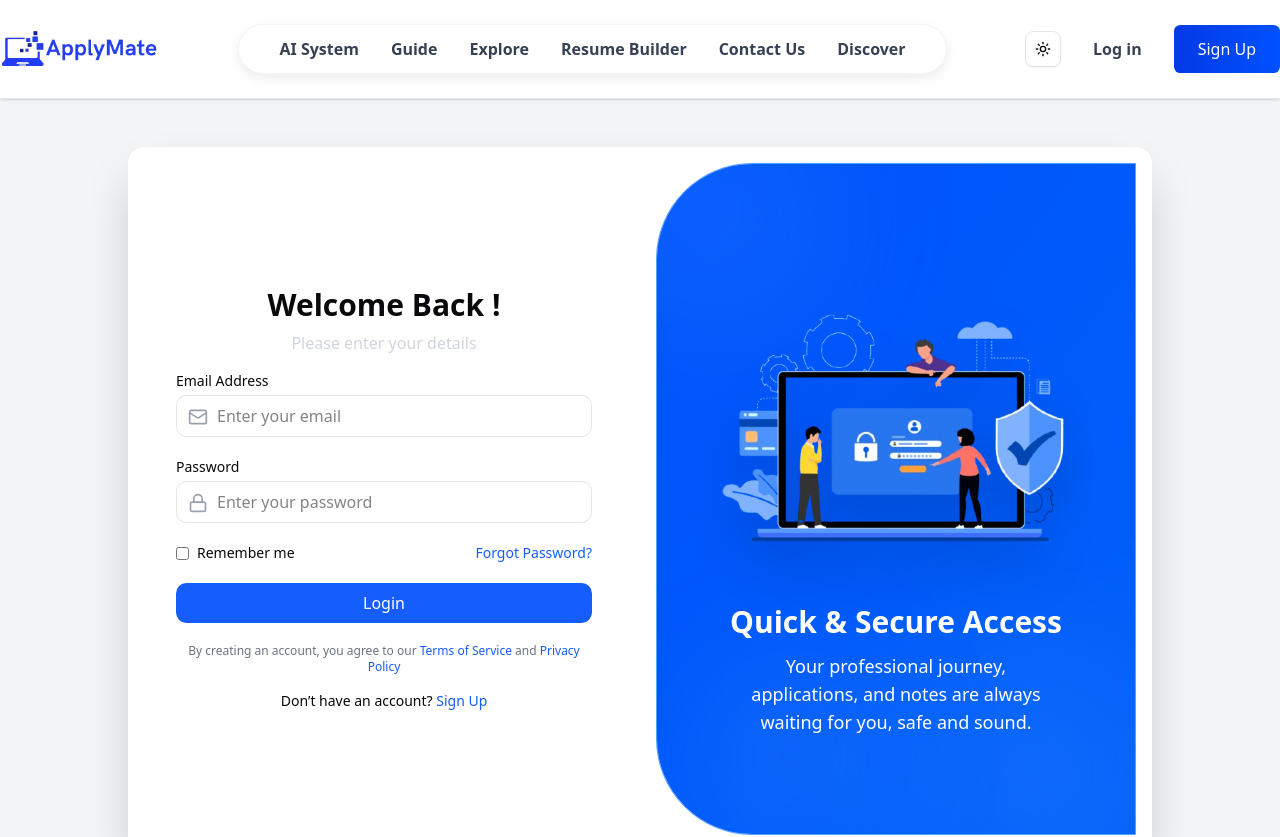
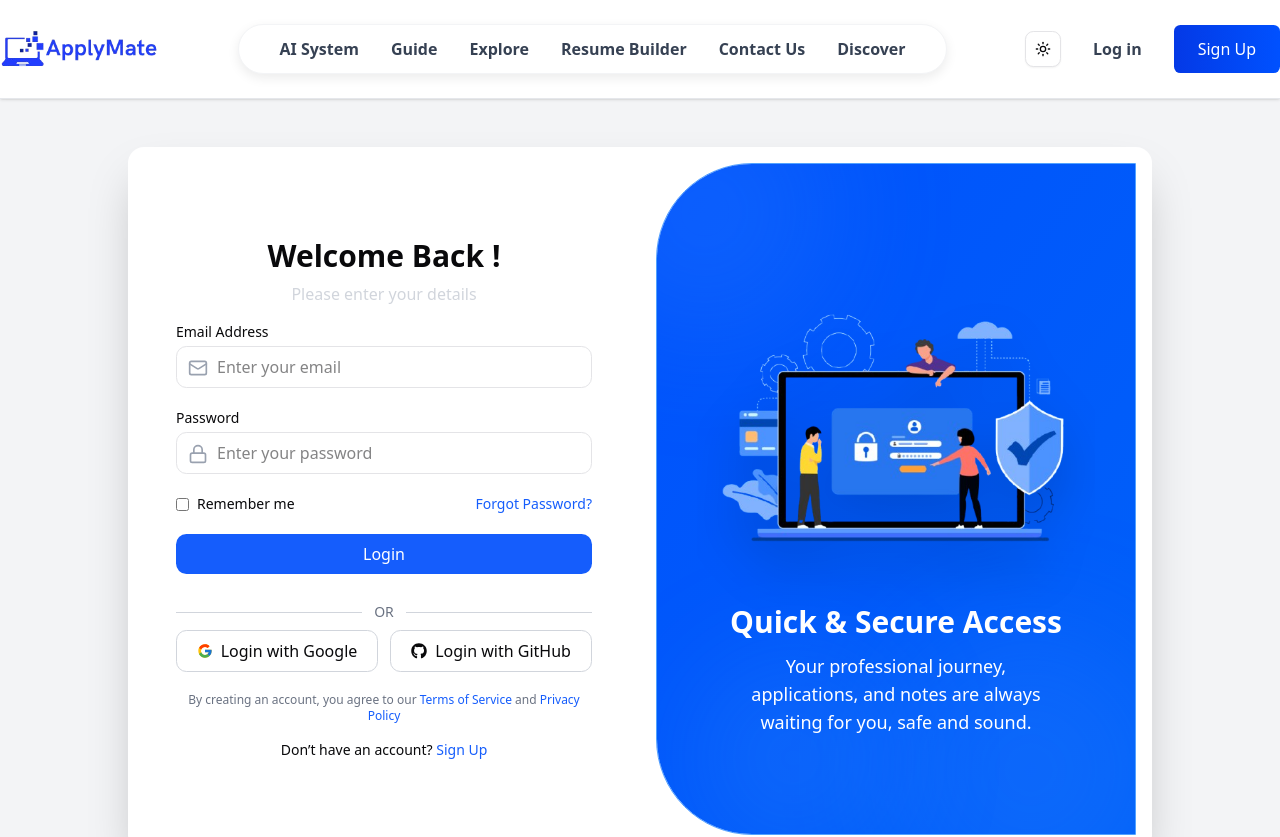
Before and after one commit to iftekhar08019/apply_mate, a Next.js app: page /login in a window 1280 px wide. Shown: the top 837 px of the page. Built offline with nearby package versions, Linux system fonts and the light colour scheme.

Commit message:
added github in and client.

```diff
--- a/src/app/(auth)/login/components/login-form.tsx
+++ b/src/app/(auth)/login/components/login-form.tsx
@@ -2,7 +2,10 @@
 import React from "react";
 import { useForm } from "react-hook-form";
 import { Mail, Lock } from "lucide-react";
+import { FaGithub } from "react-icons/fa";
 import Link from "next/link";
+import { FcGoogle } from "react-icons/fc";
+import { signIn } from "next-auth/react";
 
 type FormValues = {
   email: string;
@@ -22,7 +25,7 @@ export default function LoginForm() {
   };
 
   return (
-    <form onSubmit={handleSubmit(onSubmit)} className="space-y-5 ">
+    <form onSubmit={handleSubmit(onSubmit)} className="space-y-5">
       {/* Email */}
       <div>
         <label className="block text-sm font-medium mb-1">Email Address</label>
@@ -94,7 +97,36 @@ export default function LoginForm() {
         Login
       </button>
 
-      <p className="text-xs text-gray-500 text-center">
+      {/* Or Divider */}
+      <div className="flex items-center gap-3 mt-2 mb-2">
+        <hr className="flex-1 border-gray-300" />
+        <span className="text-gray-500 text-sm">OR</span>
+        <hr className="flex-1 border-gray-300" />
+      </div>
+
+      {/* Social Login Buttons */}
+      <div className="flex gap-3">
+        <button
+          type="button"
+          className="flex-1 flex items-center justify-center gap-2 border border-gray-300 rounded-lg py-2 hover:bg-gray-100  dark:hover:bg-gray-800 transition"
+        >
+          <FcGoogle />
+          Login with Google
+        </button>
+        <button
+          onClick={() => signIn("github", {
+            callbackUrl: "http://localhost:3000"
+          })}
+          type="button"
+          className="flex-1 flex items-center justify-center gap-2 border border-gray-300 rounded-lg py-2 hover:bg-gray-100 dark:hover:bg-gray-800 transition"
+        >
+          <FaGithub />
+          Login with GitHub
+        </button>
+      </div>
+
+      {/* Terms */}
+      <p className="text-xs text-gray-500 text-center mt-3">
         By creating an account, you agree to our{" "}
         <Link href="/" className="text-blue-600 hover:underline">
           Terms of Service
@@ -103,7 +135,6 @@ export default function LoginForm() {
         <Link href="/" className="text-blue-600 hover:underline">
           Privacy Policy
         </Link>
-
       </p>
     </form>
   );
--- a/src/app/(auth)/signup/components/signup-form.tsx
+++ b/src/app/(auth)/signup/components/signup-form.tsx
@@ -5,6 +5,7 @@ import { Mail, Lock, User, AlertCircle } from "lucide-react";
 import { motion } from "framer-motion";
 
 import { FcGoogle } from "react-icons/fc";
+import { FaGithub } from "react-icons/fa";
 
 type FormValues = {
   fullName: string;
@@ -13,7 +14,6 @@ type FormValues = {
   confirmPassword: string;
   terms: boolean;
 };
-
 
 export default function SignUpForm() {
   const {
@@ -103,10 +103,7 @@ export default function SignUpForm() {
       >
         {/* Full Name */}
         <motion.div variants={itemVariants}>
-          <label
-            htmlFor="fullName"
-            className="block text-sm font-medium  mb-1"
-          >
+          <label htmlFor="fullName" className="block text-sm font-medium  mb-1">
             Full Name
           </label>
           <div className="relative">
@@ -132,10 +129,7 @@ export default function SignUpForm() {
 
         {/* Email */}
         <motion.div variants={itemVariants}>
-          <label
-            htmlFor="email"
-            className="block text-sm font-medium  mb-1"
-          >
+          <label htmlFor="email" className="block text-sm font-medium  mb-1">
             Email Address
           </label>
           <div className="relative">
@@ -167,10 +161,7 @@ export default function SignUpForm() {
 
         {/* Password */}
         <motion.div variants={itemVariants}>
-          <label
-            htmlFor="password"
-            className="block text-sm font-medium  mb-1"
-          >
+          <label htmlFor="password" className="block text-sm font-medium  mb-1">
             Password
           </label>
           <div className="relative">
@@ -228,7 +219,7 @@ export default function SignUpForm() {
               className={`w-full pl-10 pr-3 py-2.5 bg-white/5 border rounded-lg focus:outline-none focus:ring-2 transition-all duration-300 ${
                 errors.confirmPassword
                   ? "border-red-500/50 focus:ring-red-500"
-                  : "border-white/20 focus:ring-blue-500"
+                  : " focus:ring-blue-500"
               }`}
             />
           </div>
@@ -280,6 +271,7 @@ export default function SignUpForm() {
       </motion.form>
 
       {/* Divider */}
+
       <div className="my-6 flex items-center gap-3">
         <hr className="w-full border-t-2 border-gray-800" />
         <span className="text-sm">OR</span>
@@ -287,14 +279,22 @@ export default function SignUpForm() {
       </div>
 
       {/* Social Signup */}
-      <motion.button
-        whileTap={{ scale: 0.98 }}
-        className="w-full flex items-center justify-center gap-3 py-2.5 border border-blue-600 rounded-lg hover:bg-white/10 transition-colors duration-300"
-      >
-
-    <FcGoogle/>
-        Sign Up with Google
-      </motion.button>
+      <div className="flex gap-2">
+        <button
+          type="button"
+          className="flex-1 flex items-center justify-center gap-2 border border-gray-300 rounded-lg py-2 hover:bg-gray-300 dark:hover:bg-gray-800 transition"
+        >
+          <FcGoogle />
+          Login with Google
+        </button>
+        <button
+          type="button"
+          className="flex-1 flex items-center justify-center gap-2 border border-gray-300 rounded-lg py-2 hover:bg-gray-300 dark:hover:bg-gray-800 transition"
+        >
+          <FaGithub className="text-gray-800" />
+          Login with GitHub
+        </button>
+      </div>
     </>
   );
 }
--- a/src/utils/authOptions.ts
+++ b/src/utils/authOptions.ts
@@ -1,7 +1,12 @@
-import  {NextAuthOptions} from "next-auth"
-
-export const authOptions :NextAuthOptions = {
+import { NextAuthOptions } from "next-auth";
+import GitHubProvider from "next-auth/providers/github";
+export const authOptions: NextAuthOptions = {
+  // added provider like github and google
   providers: [
-
-  ],
-}
+    GitHubProvider({
+      clientId: process.env.GITHUB_ID as string,
+      clientSecret: process.env.GITHUB_SECRET as string,
+    }),
+    ],
+    // debug: true
+};
```
